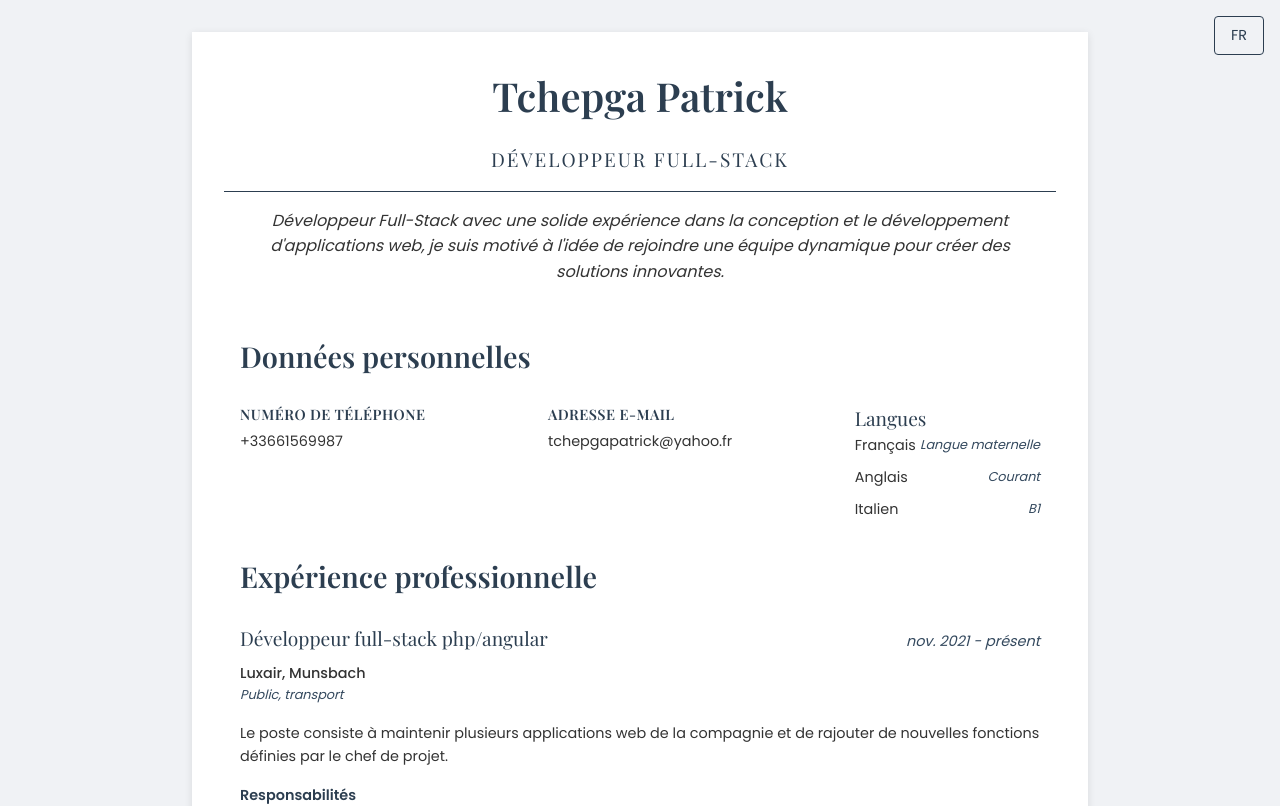
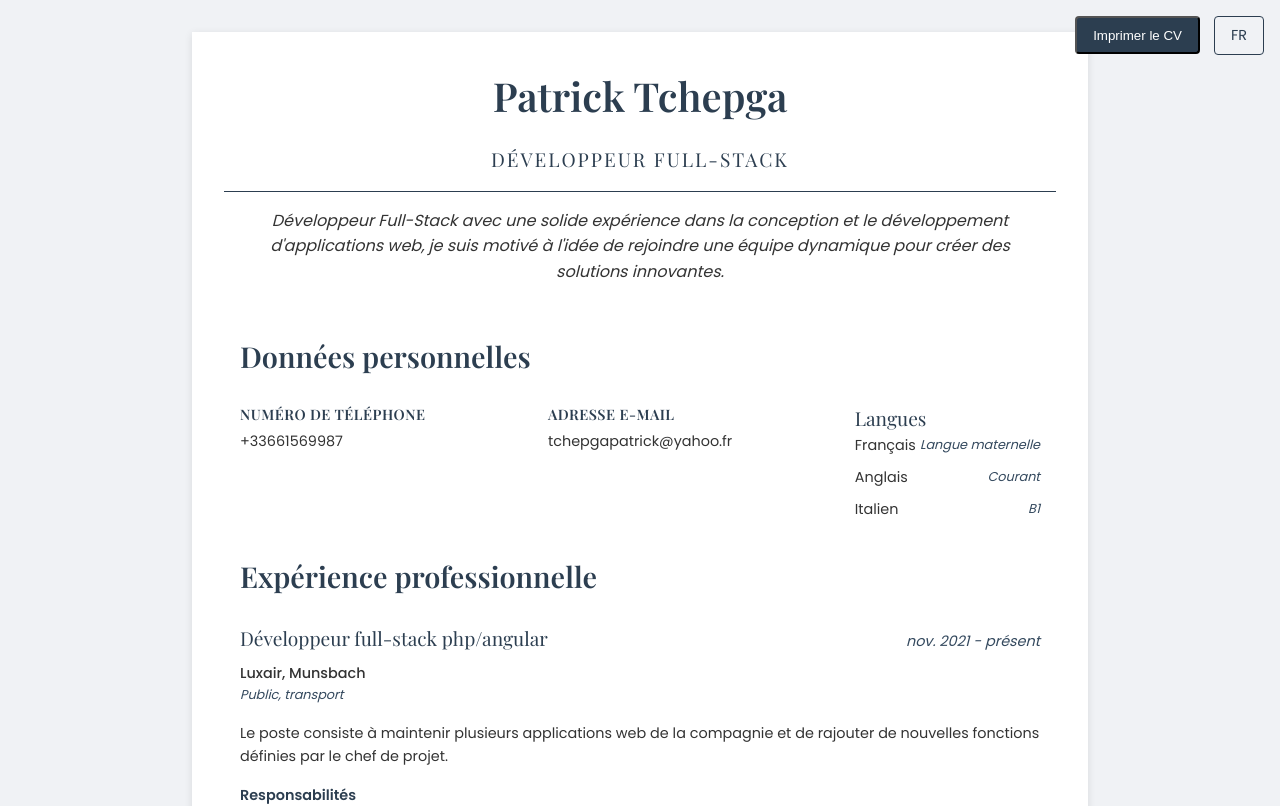
Before and after one commit to Tchepga/tpk-curriculum-vitae, a Vue app: page / in a window 1280 px wide. Shown: the top 806 px of the page. Built offline with nearby package versions, Linux system fonts and the light colour scheme.

Commit message:
adjust cv

```diff
--- a/index.html
+++ b/index.html
@@ -1,13 +1,16 @@
 <!DOCTYPE html>
 <html lang="">
+
 <head>
   <meta charset="UTF-8">
   <link rel="icon" href="/favicon.ico">
   <meta name="viewport" content="width=device-width, initial-scale=1.0">
-    <title>Vite App</title>
+  <title>Curriculum Vitae - Patrick Tchepga</title>
 </head>
+
 <body>
   <div id="app"></div>
   <script type="module" src="/src/main.ts"></script>
 </body>
+
 </html>
--- a/src/App.vue
+++ b/src/App.vue
@@ -10,6 +10,10 @@ const { t, locale } = useI18n()
 const toggleLanguage = () => {
   locale.value = locale.value === 'fr' ? 'en' : 'fr'
 }
+
+const printCV = () => {
+  window.print()
+}
 </script>
 
 <template>
@@ -19,9 +23,10 @@ const toggleLanguage = () => {
         {{ locale === 'fr' ? 'FR' : 'EN' }}
       </button>
     </div>
+    <button @click="printCV" class="print-cv-button">{{ t('printCV.button') }}</button>
     <header class="cv-header">
-      <h1>Tchepga Patrick</h1>
-      <h2 class="job-title">DÉVELOPPEUR FULL-STACK</h2>
+      <h1>Patrick Tchepga</h1>
+      <h2 class="job-title">{{ t('header.jobTitle') }}</h2>
       <div class="header-divider"></div>
       <p class="tagline">{{ t('header.tagline') }}</p>
     </header>
@@ -152,4 +157,41 @@ const toggleLanguage = () => {
   background-color: var(--primary-color);
   color: white;
 }
+
+.print-cv-button {
+  position: absolute;
+  bottom: 1rem;
+  right: 1rem;
+  background-color: var(--primary-color);
+  color: white;
+  padding: 0.6rem 1rem;
+  border-radius: 4px;
+  cursor: pointer;
+  height: min-content;
+}
+@media screen and (min-width: 768px) {
+  .print-cv-button {
+    top: 1rem;
+    right: 5rem;
+  }
+}
+
+/* Styles d'impression */
+@media print {
+  .language-switch,
+  .print-cv-button {
+    display: none !important;
+  }
+  /* Assurer que les liens sont lisibles en noir */
+  a {
+    color: black !important;
+    text-decoration: none !important;
+  }
+  .cv-container {
+    margin: 0;
+    padding: 0;
+    box-shadow: none;
+    width: 100% !important;
+  }
+}
 </style>
--- a/src/components/Experience.vue
+++ b/src/components/Experience.vue
@@ -307,4 +307,10 @@ h4 {
   color: var(--secondary-color);
   line-height: 1.6;
 }
+
+@media print {
+  .experience-item {
+    padding-bottom: 0 !important;
+  }
+}
 </style>
--- a/src/components/PersonalInfo.vue
+++ b/src/components/PersonalInfo.vue
@@ -50,4 +50,10 @@ const { t } = useI18n()
   font-size: 0.9rem;
   color: var(--text-color);
 }
+
+@media print {
+  .personal-info {
+    padding: 0 !important;
+  }
+}
 </style>
--- a/src/locales/en.json
+++ b/src/locales/en.json
@@ -51,6 +51,7 @@
     }
   },
   "header": {
+    "jobTitle": "Full-Stack Developer",
     "tagline": "Full-Stack Developer with solid experience in web application design and development, I am motivated to join a dynamic team to create innovative solutions.",
     "jobSearch": "Seeking new opportunities to contribute to innovative projects as a Full-Stack Developer"
   },
@@ -95,5 +96,9 @@
   "education": {
     "title": "Education",
     "specializations": "Specializations"
+  },
+  "printCV": {
+    "title": "Print CV",
+    "button": "Print CV"
   }
 }
--- a/src/locales/fr.json
+++ b/src/locales/fr.json
@@ -51,6 +51,7 @@
     }
   },
   "header": {
+    "jobTitle": "Développeur Full-Stack",
     "tagline": "Développeur Full-Stack avec une solide expérience dans la conception et le développement d'applications web, je suis motivé à l'idée de rejoindre une équipe dynamique pour créer des solutions innovantes.",
     "jobSearch": "À la recherche de nouvelles opportunités pour contribuer à des projets innovants en tant que Développeur Full-Stack."
   },
@@ -95,5 +96,9 @@
   "education": {
     "title": "Formation",
     "specializations": "Spécialisations"
+  },
+  "printCV": {
+    "title": "Imprimer le CV",
+    "button": "Imprimer le CV"
   }
 }
```
Lines whose indentation alone changed are shown as unchanged.
